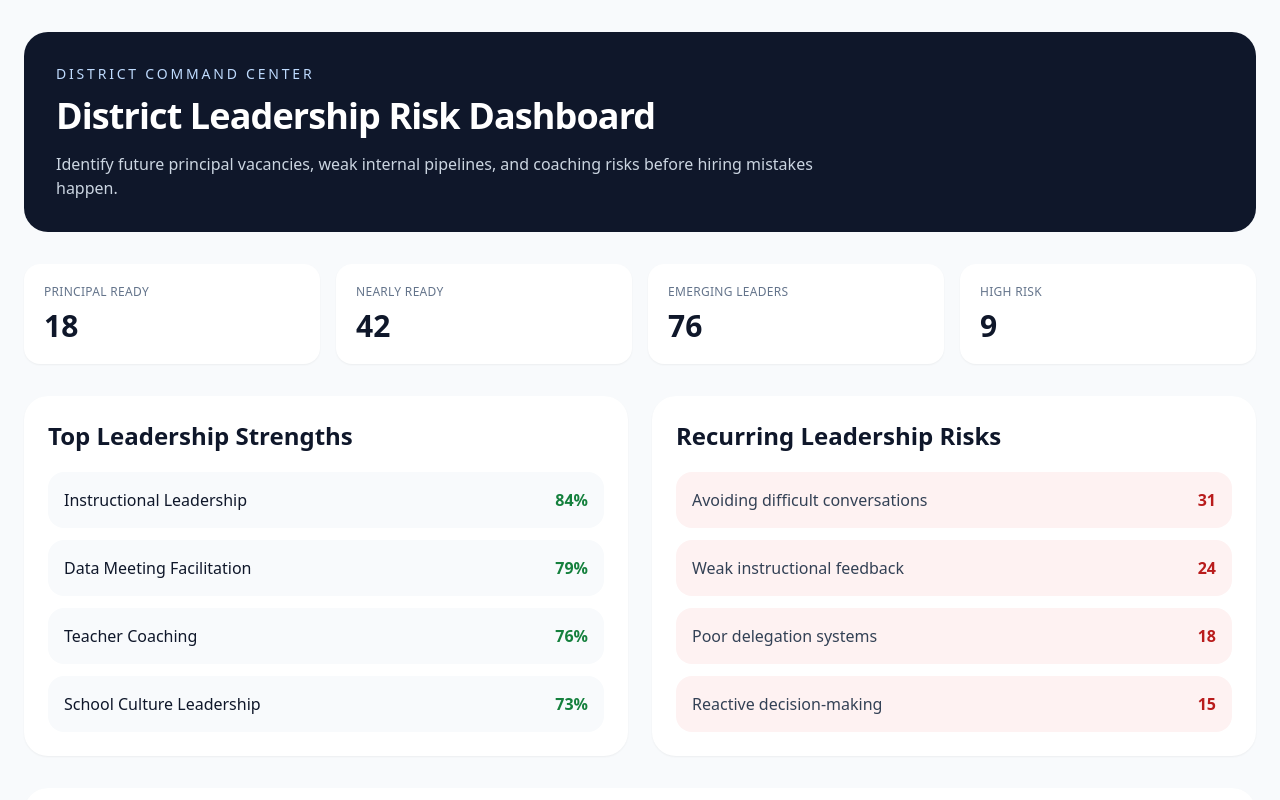
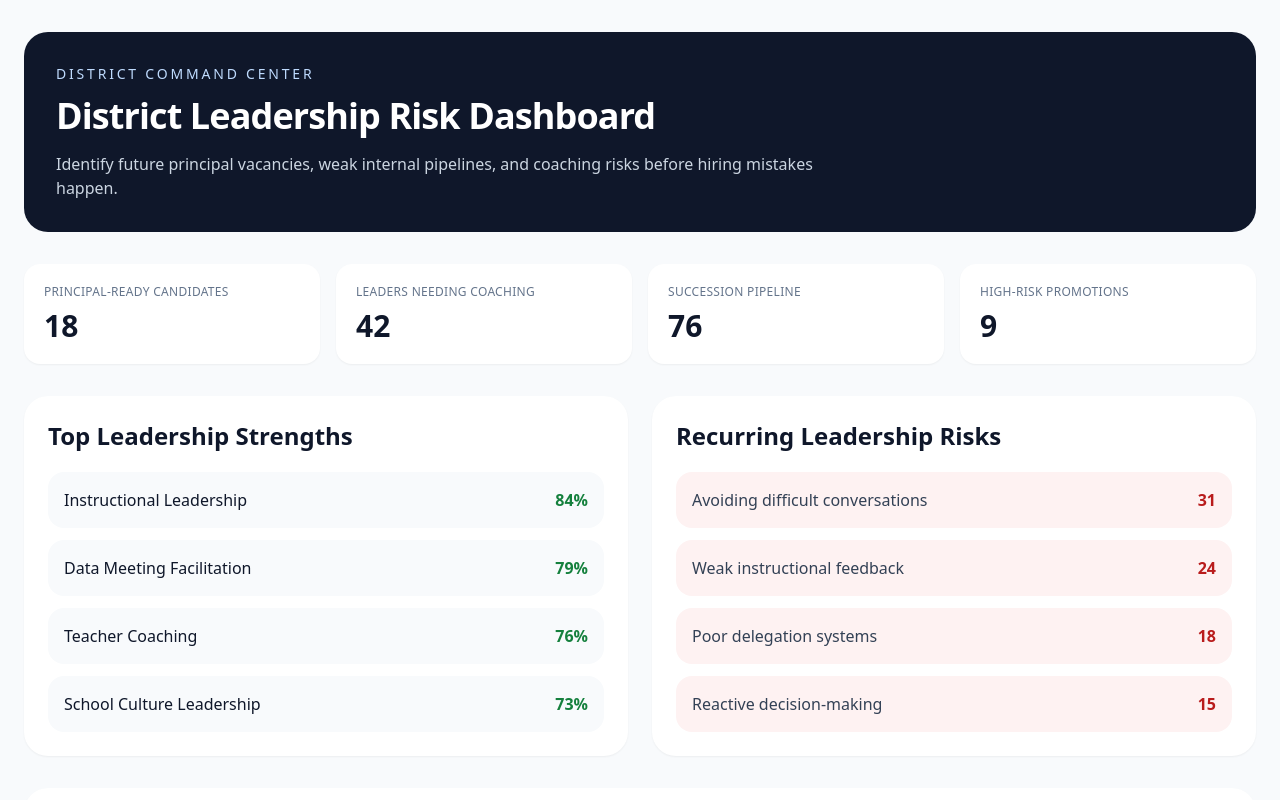
Before and after one commit to jmarc296-jpg/instructional-leadership-practice, a Next.js app: page /district in a window 1280 px wide. Shown: the top 800 px of the page. Built offline with nearby package versions, Linux system fonts and the light colour scheme.

Commit message:
Make district page buyer-focused with ROI language

```diff
--- a/app/district/page.tsx
+++ b/app/district/page.tsx
@@ -31,10 +31,10 @@ export default function DistrictPage() {
         </section>
 
         <section className="grid gap-4 md:grid-cols-4">
-          <MetricCard label="Principal Ready" value="18" />
-          <MetricCard label="Nearly Ready" value="42" />
-          <MetricCard label="Emerging Leaders" value="76" />
-          <MetricCard label="High Risk" value="9" />
+          <MetricCard label="PRINCIPAL-READY CANDIDATES" value="18" />
+          <MetricCard label="LEADERS NEEDING COACHING" value="42" />
+          <MetricCard label="SUCCESSION PIPELINE" value="76" />
+          <MetricCard label="HIGH-RISK PROMOTIONS" value="9" />
         </section>
 
         <section className="grid gap-6 lg:grid-cols-2">
@@ -125,3 +125,31 @@ function ImpactCard({
     </div>
   )
 }
+
+
+<section className="mt-8 rounded-3xl bg-green-50 p-8">
+  <p className="text-sm tracking-[0.3em] text-green-700 uppercase mb-4">
+    District ROI
+  </p>
+
+  <h2 className="text-3xl font-bold text-slate-900 mb-4">
+    Failed principal placements are expensive.
+  </h2>
+
+  <div className="grid md:grid-cols-3 gap-6">
+    <div className="rounded-2xl bg-white p-6">
+      <p className="text-sm text-slate-500">Avg principal replacement cost</p>
+      <p className="text-3xl font-bold">$75K+</p>
+    </div>
+
+    <div className="rounded-2xl bg-white p-6">
+      <p className="text-sm text-slate-500">Leadership vacancies reduced</p>
+      <p className="text-3xl font-bold">↓ 32%</p>
+    </div>
+
+    <div className="rounded-2xl bg-white p-6">
+      <p className="text-sm text-slate-500">Coaching efficiency</p>
+      <p className="text-3xl font-bold">↑ 41%</p>
+    </div>
+  </div>
+</section>
```
Also changed, not shown: app/page.tsx (line endings or trailing spaces).
